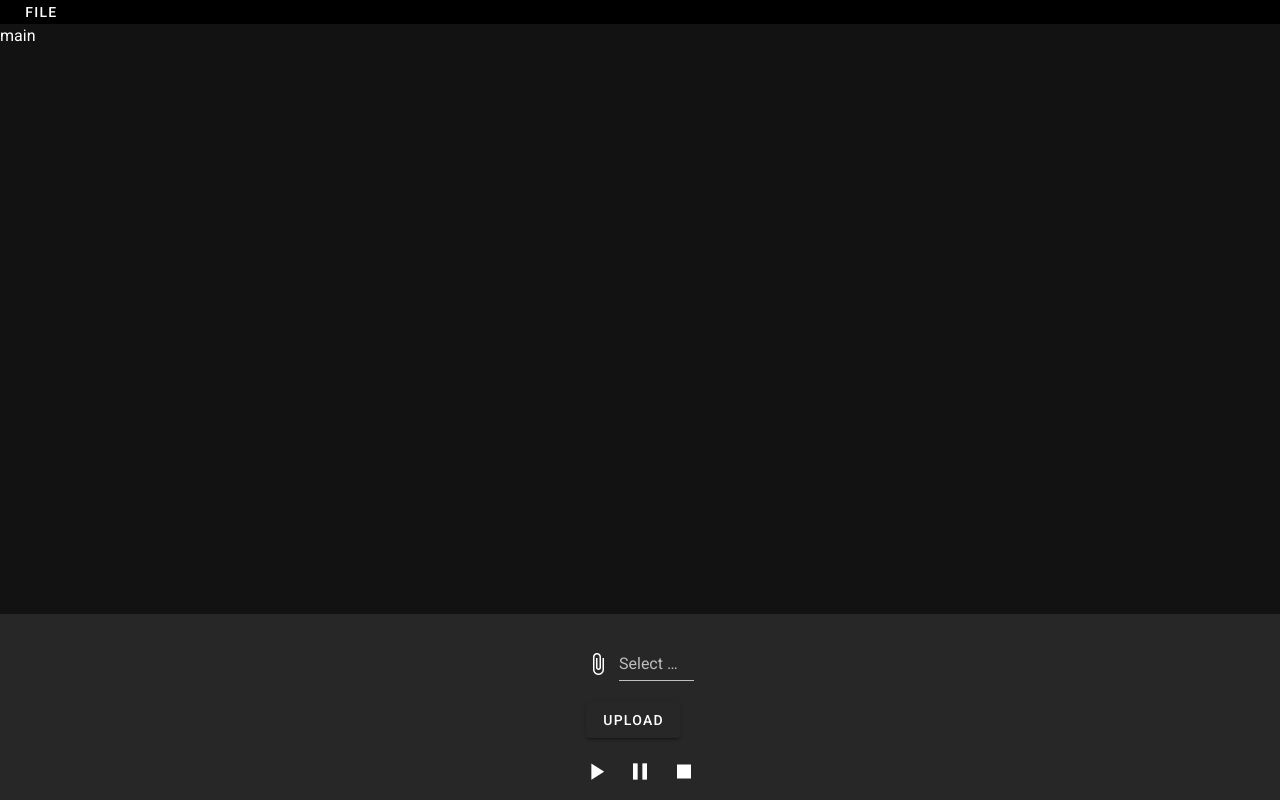
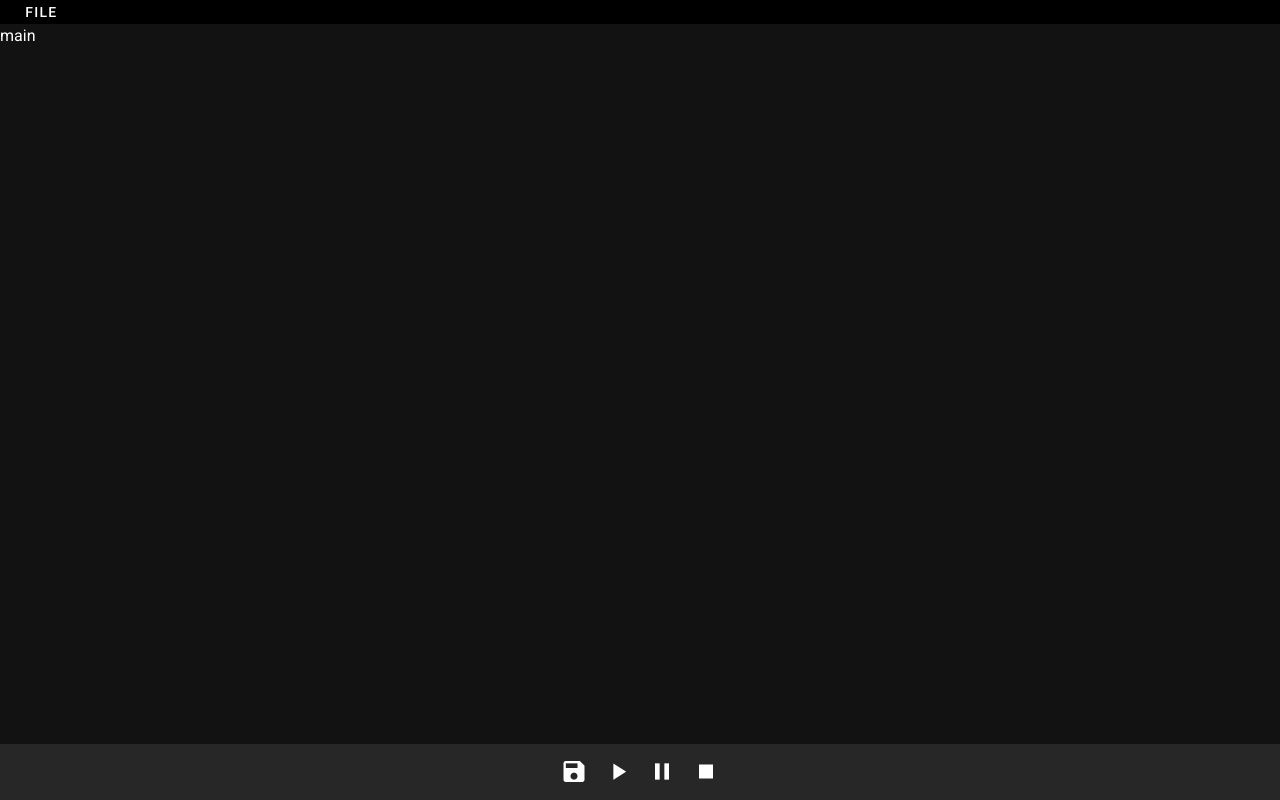
Before and after one commit to gguitarw/gub-tools, a Vue app: page /guitar-tools in a window 1280 px wide. Built offline with nearby package versions, Linux system fonts and the light colour scheme.

Commit message:
Use more correct file input

```diff
--- a/src/components/GuitarTools/PlaybackButtons.vue
+++ b/src/components/GuitarTools/PlaybackButtons.vue
@@ -1,16 +1,9 @@
 <template>
   <div class="guitar-tools-playback-buttons">
-    <v-container>
-        <!-- @change="$store.dispatch('audio/loadAudioFromFile', $event)" -->
-        <!-- hide-input -->
-      <v-file-input
-        v-model="file"
-        accept="audio/*"
-        label="Select Audio File"
-      ></v-file-input>
-      <v-btn @click="onUpload">Upload</v-btn>
-    </v-container>
-
+    <!-- Based on https://codepen.io/blachocolat/pen/BgMKRQ -->
+    <v-btn @click="$refs.uploader.click()" icon large>
+      <v-icon>mdi-content-save</v-icon>
+    </v-btn>
 
     <v-btn
       v-for="(button, i) in buttons"
@@ -20,6 +13,14 @@
     >
       <v-icon>{{ button.icon }}</v-icon>
     </v-btn>
+
+    <input
+      ref="uploader"
+      class="d-none"
+      type="file"
+      accept="audio/*"
+      @change="$store.dispatch('audio/loadAudioFromFile', $event.target.files[0])"
+    >
   </div>
 </template>
 
```
